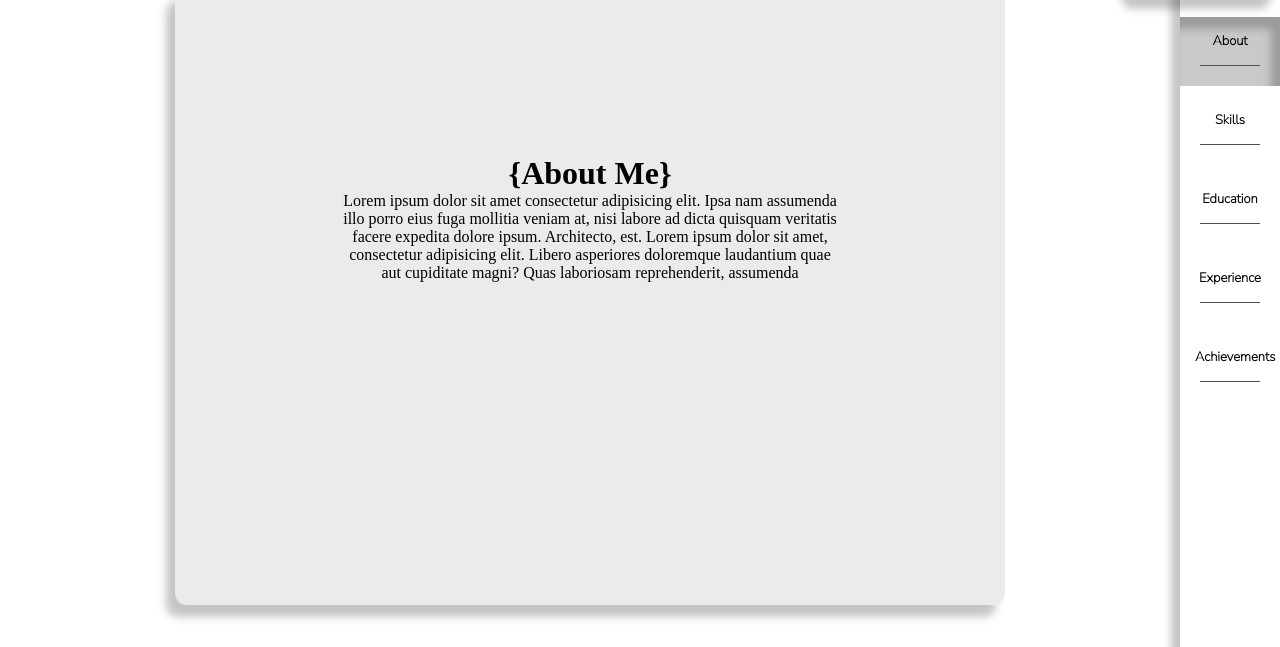
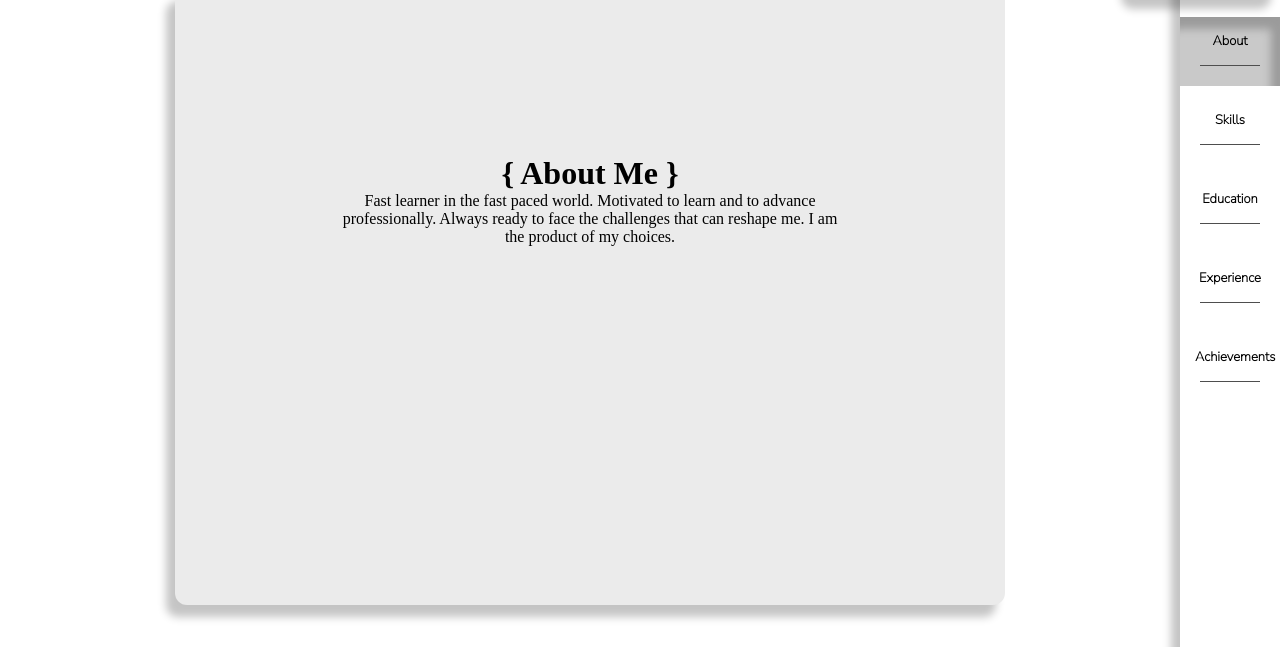
Before and after one commit to iamdharanidharan/Portfolio, a plain HTML site: page index.html in a window 1280 px wide. Shown: the part 153-800 px from the top of the page. Drawn offline with Linux system fonts and the light colour scheme.

Commit message:
Update index.html

```diff
--- a/index.html
+++ b/index.html
@@ -30,12 +30,9 @@
                 <div class="page-content-about-wrapper">
 
                     <div>
-                        <h1>{About Me}</h1>
-                        Lorem ipsum dolor sit amet consectetur adipisicing elit. Ipsa nam assumenda illo porro eius
-                        fuga
-                        mollitia veniam at, nisi labore ad dicta quisquam veritatis facere expedita dolore ipsum.
-                        Architecto, est. Lorem ipsum dolor sit amet, consectetur adipisicing elit. Libero asperiores
-                        doloremque laudantium quae aut cupiditate magni? Quas laboriosam reprehenderit, assumenda
+                        <h1>{ About Me }</h1>
+                        Fast learner in the fast paced world. Motivated to learn and to advance professionally. Always ready
+to face the challenges that can reshape me. I am the product of my choices.
                     </div>
                 </div>
             </div>
```
